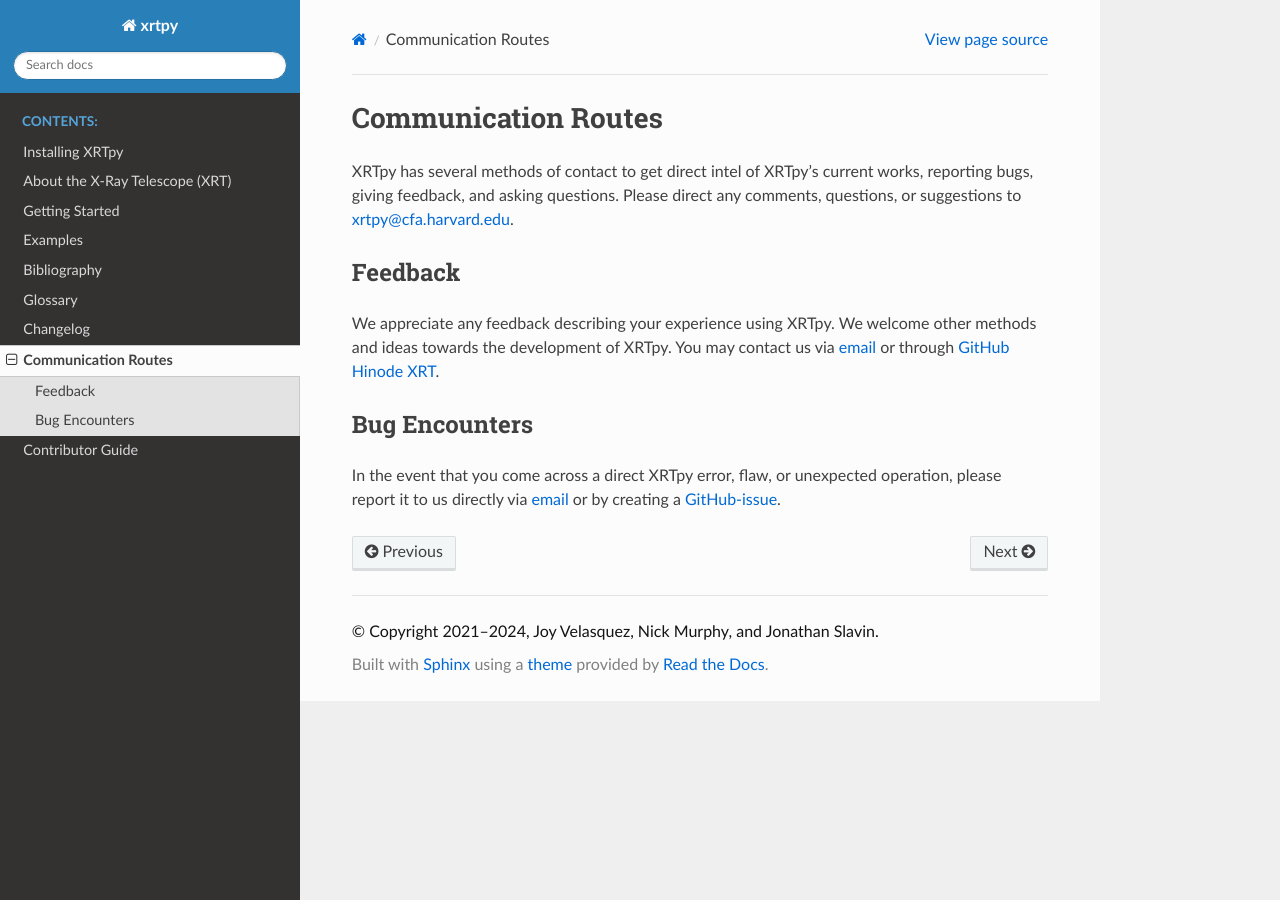
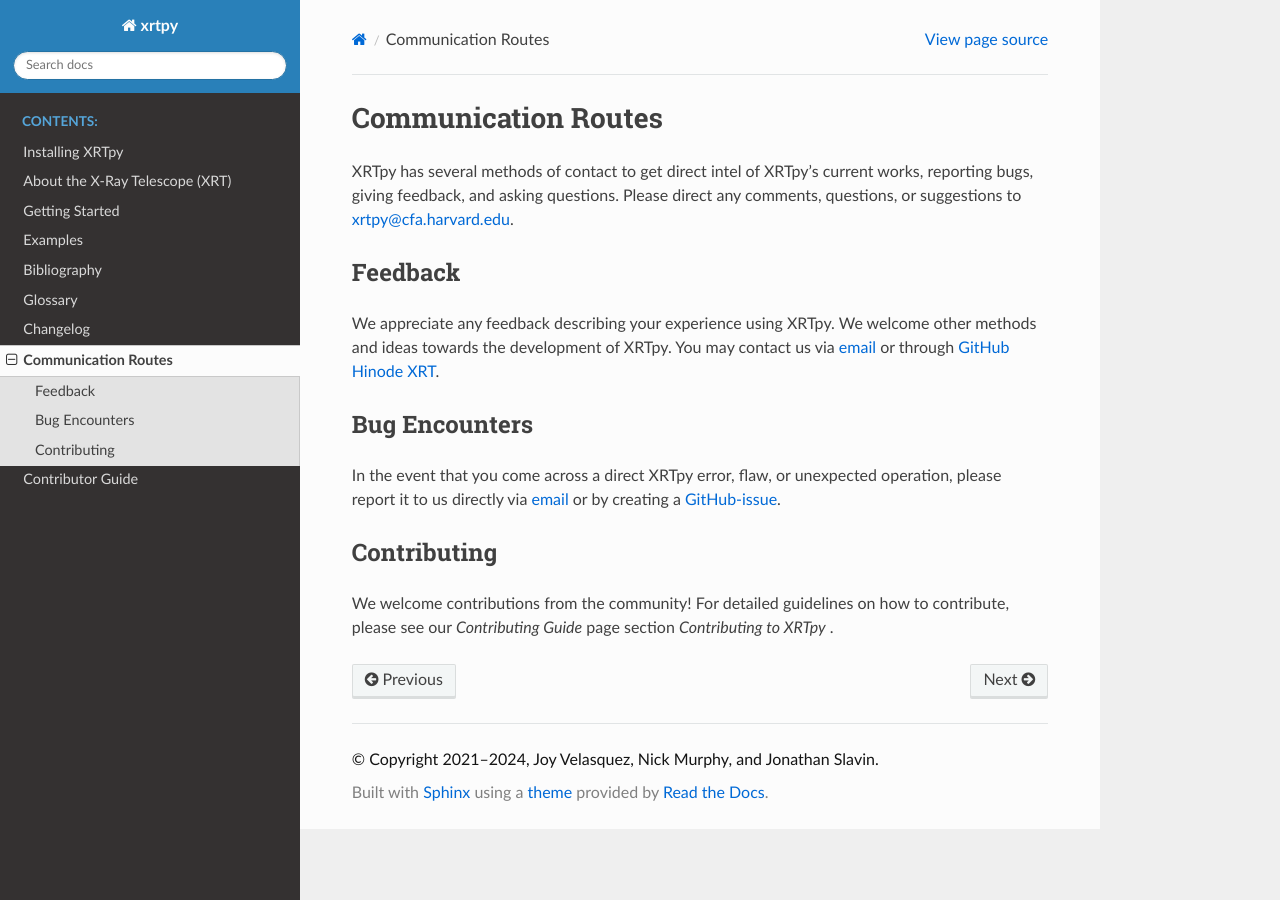
Before and after one commit to HinodeXRT/xrtpy, a Sphinx documentation site: the page built from docs/feedback_communication.rst, in a window 1280 px wide. Built offline with Sphinx 7.4.7 and the Read the Docs theme 2.0.0, drawn with Linux system fonts in a browser that asks for light colours; pages that are not in the unit, such as notebooks, are missing from menus.

Commit message:
Updating text

```diff
--- a/docs/feedback_communication.rst
+++ b/docs/feedback_communication.rst
@@ -17,6 +17,10 @@ Bug Encounters
 ==============
 In the event that you come across a direct XRTpy error, flaw, or unexpected operation, please report it to us directly via `email`_ or by creating a `GitHub-issue`_.
 
+Contributing
+============
+We welcome contributions from the community! For detailed guidelines on how to contribute, please see our `Contributing Guide` page section `Contributing to XRTpy` .
+
 
 .. _xrtpy@cfa.harvard.edu: xrtpy@cfa.harvard.edu
 .. _email: xrtpy@cfa.harvard.edu
```
